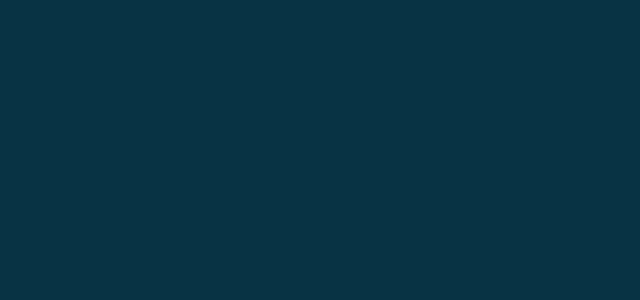
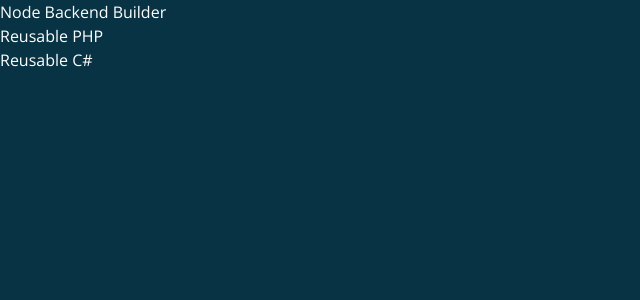
Before and after one commit to Sergie-AGA/web-dev-explorer-next, a Next.js app: page /reusable-backend in a window 1280 px wide. Shown: the top 300 px of the page, without its empty margins (0-640 px from the left). Built offline with nearby package versions, Linux system fonts and the light colour scheme.

Commit message:
Develop basic file with reusable backend modules data

```diff
--- a/src/features/reusable-backend/components/GitHubList.tsx
+++ b/src/features/reusable-backend/components/GitHubList.tsx
@@ -1,21 +1,47 @@
+import {
+  IconBrandCSharp,
+  IconBrandNodejs,
+  IconBrandPhp,
+  IconBrandPython,
+} from "@tabler/icons-react";
+
 const backendRepos = [
   {
-    title: "",
-    description: "",
-    link: "",
-    icon: "",
+    title: "Node Backend Builder",
+    description:
+      "Reusable Node JS modules including a Login feature as a template. It uses Typescript and Fastify JS for the server and Prisma and PostgreSQL for the database. Best practices such as variations of TDD and DDD are also implemented.",
+    link: "https://github.com/Sergie-AGA/node-backend-builder",
+    icon: IconBrandNodejs,
+    status: "functional",
   },
   {
-    title: "",
-    description: "",
-    link: "",
-    icon: "",
+    title: "Reusable PHP",
+    description:
+      "Reusable PHP modules including a Login feature as a template. It uses PHP and Laravel for the server and SQLite for the backend",
+    link: "https://github.com/Sergie-AGA/reusable-php",
+    icon: IconBrandPhp,
+    status: "development",
   },
+  {
+    title: "Reusable C#",
+    description:
+      "Reusable C# modules including a to do application as a template. It uses C# and ASP.NET for the server.",
+    link: "https://github.com/Sergie-AGA/ReusableCSharp",
+    icon: IconBrandCSharp,
+    status: "development",
+  },
+  // {
+  //   title: "Reusable Python",
+  //   description: "",
+  //   link: "",
+  // icon: IconBrandPython,
+  // status: "development",
+  // },
 ];
 
 export default function GitHubList() {
   return (
-    <main className="flex flexcol">
+    <main className="flex flex-col">
       <ul>
         {backendRepos.map((repo, index) => {
           return <li key={index}>{repo.title}</li>;
```
